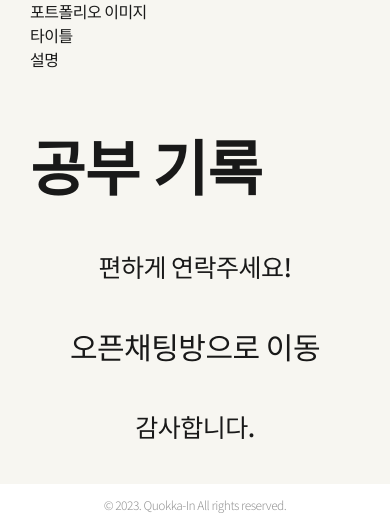
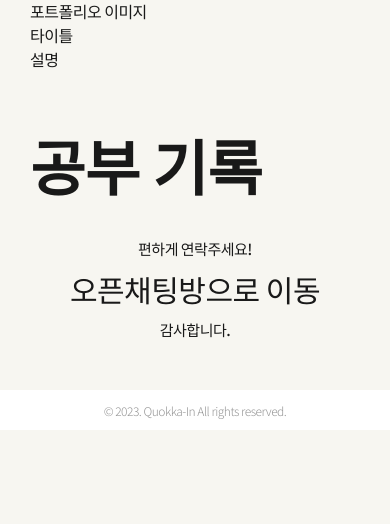
Before and after one commit to seoD22/pb-class, a PHP site: page /portfolio/index.html in a window 390 px wide. Shown: the part 896-1420 px from the top of the page. After the commit the page ends 1326 px from the top, so only its background shows below. Run offline with PHP 8.4, Linux system fonts and the light colour scheme; some web fonts are replaced.

Commit message:
footer, contact, 세부 스타일 수정

```diff
--- a/portfolio/css/style.css
+++ b/portfolio/css/style.css
@@ -109,6 +109,8 @@ h1, h1 *{font-family: 'GmarketSansMedium', sans-serif; cursor: pointer;}
 }
 .topBtn.none{
   opacity: 0;
+  z-index: -1;
+  bottom: -100%;
 }
 .topBtn .material-symbols-sharp{
   font-weight: 200;
@@ -313,6 +315,7 @@ footer{
   justify-content: center;
   height: 40px;
   color: #969696;
+  margin-top: 180px;
 }
 
 
@@ -339,6 +342,10 @@ footer{
   }
   .contact .arrow{
     display: none;
+  }
+
+  footer{
+    margin-top: 150px;
   }
 }
 
@@ -389,6 +396,14 @@ footer{
   }
   .contact .arrow{
     display: none;
+  }
+  .contact p{
+    font-size: 15px;
+    margin: 8px 0;
+  }
+
+  footer{
+    margin-top: 50px;
   }
 }
 
```
